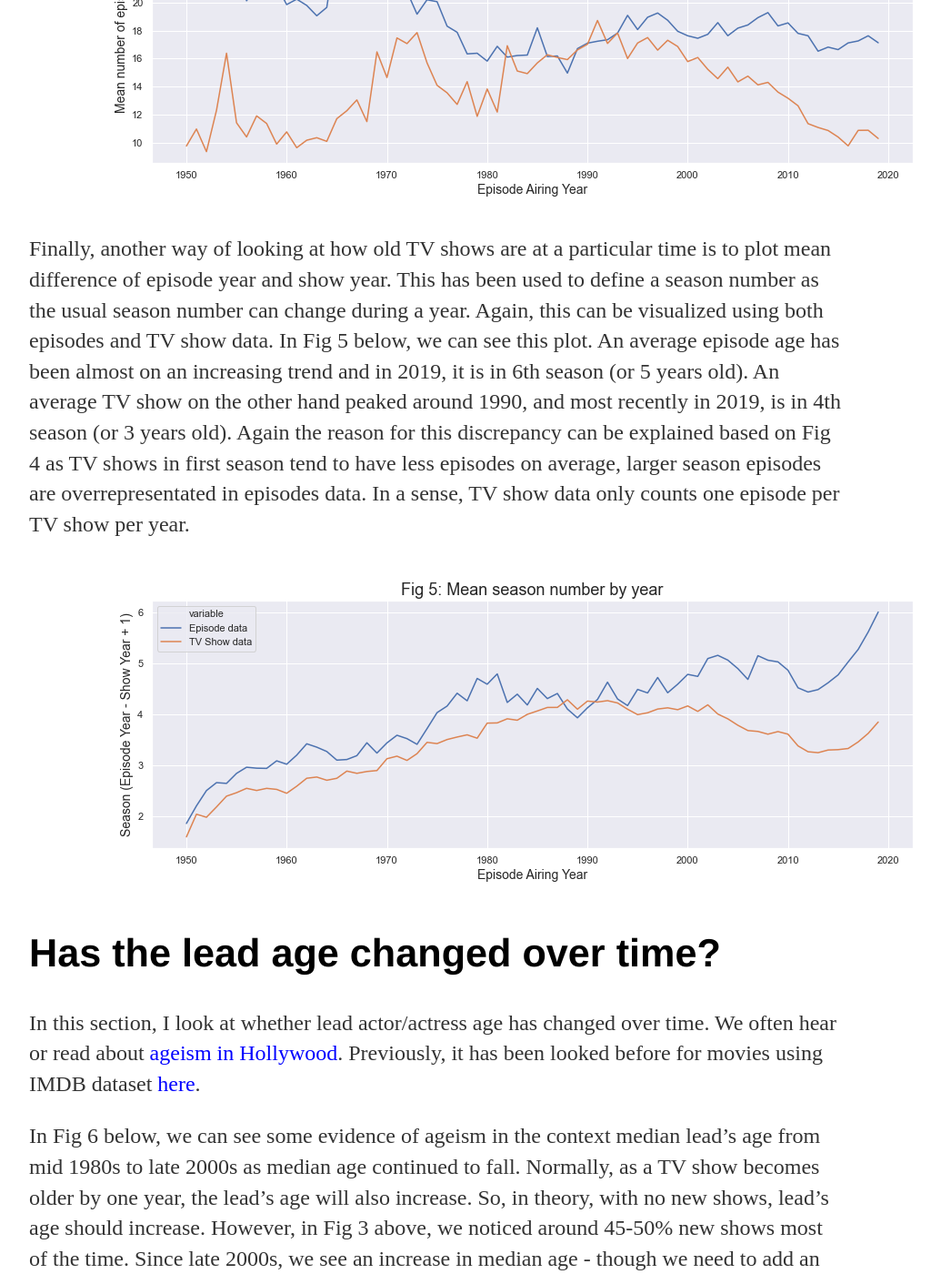
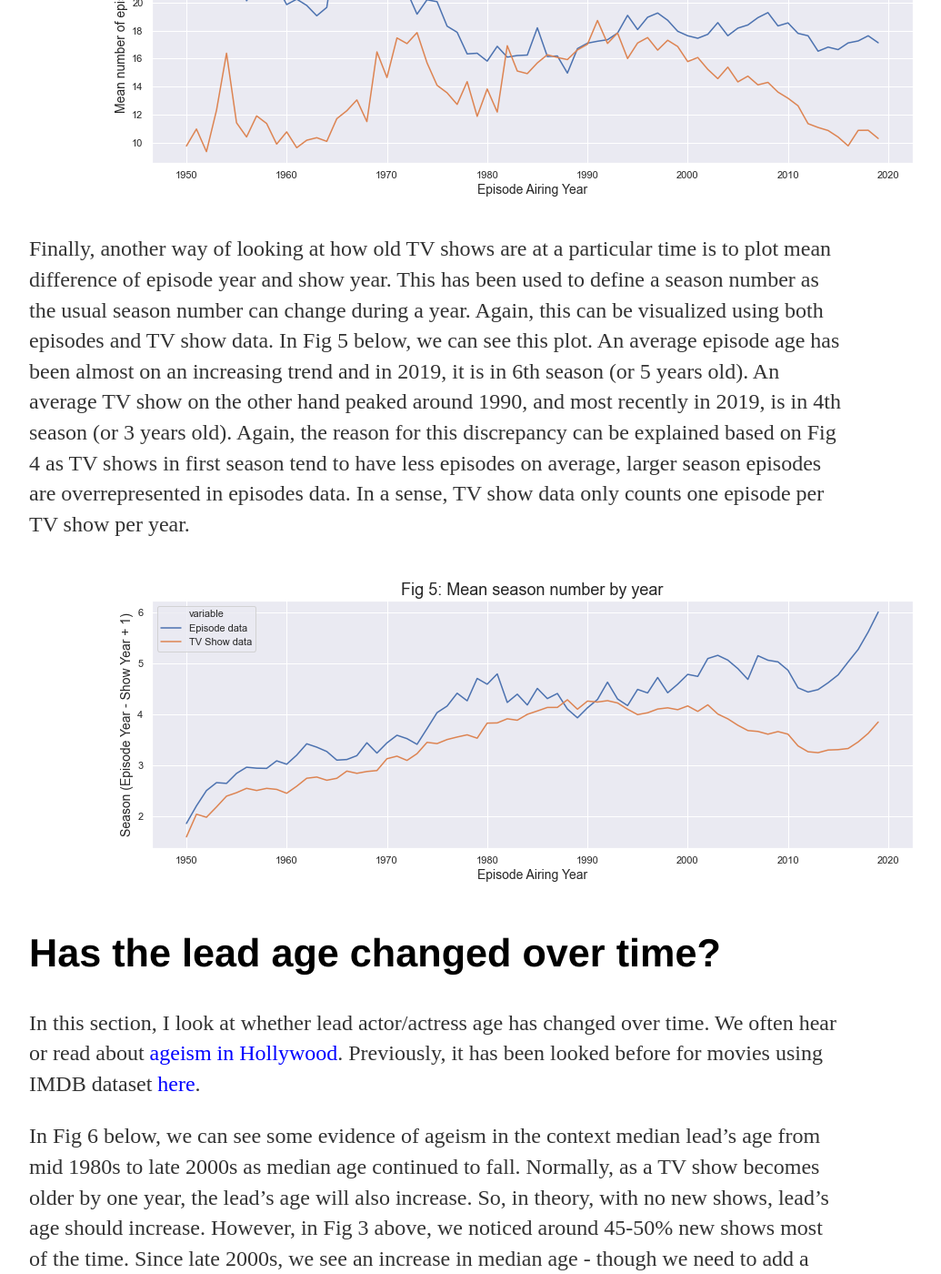
Before and after one commit to sabnanih/sabnanih.github.io, a Jekyll site: the page built from _posts/2020-06-26-IMDB-TV-Show-Analysis-Part2.md, in a window 1280 px wide and 1400 px high, scrolled down 3860 px. Shown: the whole window at 91% size, without its empty margins (160-1195 px from the left). Built offline with Jekyll 4.4.1, drawn with Linux system fonts in a browser that asks for light colours; nearby versions of some CDN libraries; our own code applies the rules of GitHub Pages for plain Markdown files; some of the changed text lies outside the part shown.

Commit message:
fix typos

```diff
--- a/_posts/2020-06-26-IMDB-TV-Show-Analysis-Part2.md
+++ b/_posts/2020-06-26-IMDB-TV-Show-Analysis-Part2.md
@@ -23,22 +23,22 @@ This post is the Part 2 of the IMDB TV show analysis. Part 1 of the analysis can
 
 ## Introduction
 
-I begin by looking at some exploratory plots for number of shows over time. In Fig 1 below, it can be seen that number of shows over the years have grown until 2017. However, interestingly after 2017, there has been a small decrease in number of shows. Until around 1990, the growth trend can be seen as linear but afterwards the number of shows have been growing at an increasing rate.
+I begin by looking at some exploratory plots for number of shows over time. In Fig 1 below, it can be seen that number of shows over the years have grown until 2017. However, interestingly after 2017, there has been a small decrease in number of shows. Until around 1990, the growth trend can be seen as linear but afterwards the number of shows has been growing at an increasing rate.
 
 ![Image](/images/fig2.1.png)
 
 ## Shows in which genres have increased or decreased over time?
 
-Here, I wanted to look at which genres have changed in popularity - in terms of proportion of total TV shows in that period. In this dataset, each TV show title can have upto 3 genres. In Fig 2a below, the arrow plot shows how genres have changed prior to and post 2000. *Reality-TV* increased from around 1% of total shows before 2000 to over 12% after 2000. *Documentary* and *Comedy* shows increased as well - although *Comedy* was high to begin with. *Family*, *Drama*, and *Music* genres decreased in proportion.
+Here, I wanted to look at which genres have changed in popularity - in terms of proportion of total TV shows in that period. In this dataset, each TV show title can have up to 3 genres. In Fig 2a below, the arrow plot shows how genres have changed prior to and post 2000. *Reality-TV* increased from around 1% of total shows before 2000 to over 12% after 2000. *Documentary* and *Comedy* shows increased as well - although *Comedy* was high to begin with. *Family*, *Drama*, and *Music* genres decreased in proportion.
 
 ![Image](/images/fig2.2a.png)
 
-In Fig 2b below, I compare only the largest show decades in prior and post 2000 groups - i.e. decades of 1990 and 2010. We see similar patterns for *Reality-TV*, *Comedy*, *Family*, *Drama*, and *Music* as in Fig 2a. However, In this comparison, we can see *Documentary* also going down. *Animation* and *Game-Show* genres also decreased in proportion of total shows.
+In Fig 2b below, I compare only the largest show decades in prior and post 2000 groups - i.e. decades of 1990 and 2010. We see similar patterns for *Reality-TV*, *Comedy*, *Family*, *Drama*, and *Music* as in Fig 2a. However, in this comparison, we can see *Documentary* also going down. *Animation* and *Game-Show* genres also decreased in proportion of total shows.
 
 ![Image](/images/fig2.2b.png)
 
 ## Has proportion of new shows changed over time?
-Next, I look at if over the time more new shows are coming up or if the older shows (that started in previous years) are dominating in numbers. For this, we can either use TV show data or TV episodes data. TV show data weighs each show equally - and not according to their number of episodes, while TV episodes captures more of what is on television - in terms of time. A new show or new episode is defined as the TV show in its first year or episodes that air in the first year of the show inception. So, for instance, for *Breaking Bad*, 2008 is the year of inception and hence all episodes appearing in 2008 are new episodes. This also happened to be Season 1 in this case though this is not always guaranteed - the same season can be spread across multiple years and also two seasons can air in the same year. For episodes airing in 2009, *Breaking Bad* is not counted a new show anymore and its episodes are also not new episodes.
+Next, I look at whether over the time more new shows are coming up or if the older shows (that started in previous years) are dominating in numbers. For this, we can either use TV show data or TV episodes data. TV show data weighs each show equally - and not according to their number of episodes, while TV episodes captures more of what is on television - in terms of time. A new show or new episode is defined as the TV show in its first year or episodes that air in the first year of the show inception. So, for instance, for *Breaking Bad*, 2008 is the year of inception and hence all episodes appearing in 2008 are new episodes. This also happened to be Season 1 in this case though this is not always guaranteed - the same season can be spread across multiple years and also two seasons can air in the same year. For episodes airing in 2009, *Breaking Bad* is not counted a new show anymore and its episodes are also not new episodes.
 
 In Fig 3 below, we can see the proportion of new shows and episodes over time. New shows proportion is more stable and for the most part has stayed in the range of 45-55%. New episodes, on the other hand, have varied a great amount.
 
@@ -48,14 +48,14 @@ In the period except between early 1980s and early 1990s, new episode proportion
 
 ![Image](/images/fig2.4.png)
 
-Finally, another way of looking at how old TV shows are at a particular time is to plot mean difference of episode year and show year. This has been used to define a season number as the usual season number can change during a year. Again, this can be visualized using both episodes and TV show data. In Fig 5 below, we can see this plot. An average episode age has been almost on an increasing trend and in 2019, it is in 6th season (or 5 years old). An average TV show on the other hand peaked around 1990, and most recently in 2019, is in 4th season (or 3 years old). Again the reason for this discrepancy can be explained based on Fig 4 as TV shows in first season tend to have less episodes on average, larger season episodes are overrepresentated in episodes data. In a sense, TV show data only counts one episode per TV show per year.
+Finally, another way of looking at how old TV shows are at a particular time is to plot mean difference of episode year and show year. This has been used to define a season number as the usual season number can change during a year. Again, this can be visualized using both episodes and TV show data. In Fig 5 below, we can see this plot. An average episode age has been almost on an increasing trend and in 2019, it is in 6th season (or 5 years old). An average TV show on the other hand peaked around 1990, and most recently in 2019, is in 4th season (or 3 years old). Again, the reason for this discrepancy can be explained based on Fig 4 as TV shows in first season tend to have less episodes on average, larger season episodes are overrepresented  in episodes data. In a sense, TV show data only counts one episode per TV show per year.
 
 ![Image](/images/fig2.5.png)
 
 ## Has the lead age changed over time?
 In this section, I look at whether lead actor/actress age has changed over time. We often hear or read about <a href="https://www.forbes.com/sites/nancyberk/2020/01/31/researchers-writers-and-actors-highlight-and-tackle-ageism-in-hollywood/#58ea2b5f520d" target="_blank" rel="nofollow noopener noreferrer">ageism in Hollywood</a>. Previously, it has been looked before for movies using IMDB dataset <a href="https://minimaxir.com/2018/07/imdb-data-analysis/" target="_blank" rel="nofollow noopener noreferrer">here</a>.
 
-In Fig 6 below, we can see some evidence of ageism in the context median lead's age from mid 1980s to late 2000s as median age continued to fall. Normally, as a TV show becomes older by one year, the lead's age will also increase. So, in theory, with no new shows, lead's age should increase. However, in Fig 3 above, we noticed around 45-50% new shows most of the time. Since late 2000s, we see an increase in median age - though we need to add an caveat of <a href="https://minimaxir.com/2018/07/imdb-data-analysis/" target="_blank" rel="nofollow noopener noreferrer">actor reuse</a> as generally same actors are part of multiple shows over the years. So, the trends need to observed for a longer duration of time.
+In Fig 6 below, we can see some evidence of ageism in the context median lead's age from mid 1980s to late 2000s as median age continued to fall. Normally, as a TV show becomes older by one year, the lead's age will also increase. So, in theory, with no new shows, lead's age should increase. However, in Fig 3 above, we noticed around 45-50% new shows most of the time. Since late 2000s, we see an increase in median age - though we need to add a caveat of <a href="https://minimaxir.com/2018/07/imdb-data-analysis/" target="_blank" rel="nofollow noopener noreferrer">actor reuse</a> as generally same actors are part of multiple shows over the years. So, the trends need to be observed for a longer duration of time.
 
 ![Image](/images/fig2.6.png)
 
@@ -74,7 +74,7 @@ In Fig 9 below, I plot average number of total episodes for TV Show grouped by l
 
 Finally, I look at whether there is evidence for gender bias in IMDB ratings. Previously, it has been discussed that <a href="https://fivethirtyeight.com/features/men-are-sabotaging-the-online-reviews-of-tv-shows-aimed-at-women/" target="_blank" rel="nofollow noopener noreferrer">men sabotage ratings for shows aimed at women</a> and TV shows targeted towards female audience tended to have lower ratings on IMDB. Here, I control for host of other variables - like genres, number of seasons, number of episodes, number of votes, TV show start year; and look for evidence of this bias.
 
-To figure out shows targeted towards females or males, I created a proxy variable for female oriented shows and male oriented shows by looking at the ordering of actors. IMDB dataset provides this information. A female oriented show was classified as any show with lead actor as female and either both actors among top 2 actors to be female or most of top 4 actors (i.e. >= 3) to be female. Similarly, a male oriented show was classified with applying the same rule but with male actors. TV shows that did not fit in either of these classifications were classified as gender-neutral. This rule was experimented with to replicate finding sets of female oriented shows identified <a href="https://fivethirtyeight.com/features/men-are-sabotaging-the-online-reviews-of-tv-shows-aimed-at-women/" target="_blank" rel="nofollow noopener noreferrer">here</a>. While this rule is not perfect, just looking at female lead actors tended to give a large number of false positives - which I was able to avoid using this rule.
+To figure out shows targeted towards females or males, I created a proxy variable for female oriented shows and male oriented shows by looking at the ordering of actors. IMDB dataset provides this information. A female oriented show was classified as any show with lead actor as female and either both actors among top 2 actors to be female or most of top 4 actors (i.e. >= 3) to be female. Similarly, a male oriented show was classified with applying the same rule but with male actors. TV shows that did not fit in either of these classifications were classified as gender neutral. This rule was experimented with to replicate finding sets of female oriented shows identified <a href="https://fivethirtyeight.com/features/men-are-sabotaging-the-online-reviews-of-tv-shows-aimed-at-women/" target="_blank" rel="nofollow noopener noreferrer">here</a>. While this rule is not perfect, just looking at female lead actors tended to give a large number of false positives - which I was able to avoid using this rule.
 
 I performed a linear regression controlling for a bunch of variables in addition to whether the show was gender neutral, female, or male oriented. Restricting to TV shows with at least 1000 votes, shows targeted towards females are rated 0.19 points lower than male shows and neutral shows are 0.11 points lower. Looking at TV shows with at least 5000 votes, female shows are rated 0.26 points lower while neutral shows are 0.16 points lower. Finally, for shows with at least 20000 votes, female shows are rated 0.34 points lower and neutral shows are 0.17 points lower. All of these effects are statistically significant (confidence interval - 99%).
 
```
